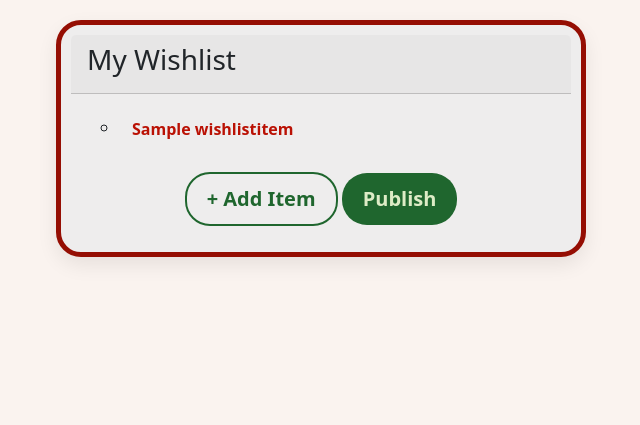
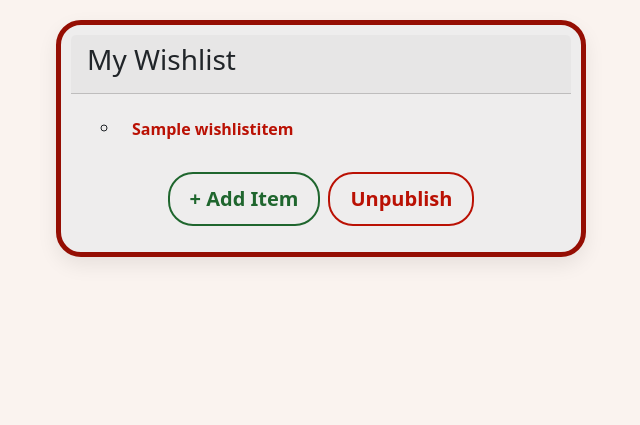
Before and after one commit to alex-enc/secret-santa-wishlist-django, a Django app: page /dashboard/ in a window 1280 px wide. Shown: the part 104-529 px from the top of the page, without its empty margins (604-1244 px from the left). Run offline with Django 4.2, Linux system fonts and the light colour scheme; a user stored in the database is signed in; data comes from the database, SQL or seed files in the repository; tables that the repository leaves empty hold one stand-in row (values such as "Sample post"); some libraries are stand-ins or nearby versions.

Commit message:
Add publish/unpublish functionality to wishlist and update dashboard UI

```diff
--- a/secret_santa_wishlist/secretsanta/static/buttons.css
+++ b/secret_santa_wishlist/secretsanta/static/buttons.css
@@ -1,6 +1,16 @@
 .btn-red {
     background-color: #BA1104;
     color: #E9EFCB;
+    border-radius: 25px;
+    font-size: 20px;
+    font-weight: 600;
+    padding: 10px 20px 10px 20px;
+}
+
+.btn-red-outline {
+    background-color: transparent;
+    color: #BA1104;
+    border: 2px solid #BA1104;
     border-radius: 25px;
     font-size: 20px;
     font-weight: 600;
--- a/secret_santa_wishlist/secretsanta/templates/dashboard.html
+++ b/secret_santa_wishlist/secretsanta/templates/dashboard.html
@@ -186,9 +186,24 @@
                                             </div>
                                         {% endfor %}
                                     </ul>
-                                    <div class="mt-3 mx-auto ">
+                                    <div class="mt-3 d-flex justify-content-center gap-2 flex-wrap">
                                         <a type="button" class="btn btn-green-outline" data-bs-toggle="modal" data-bs-target="#addItemModal">+ Add Item</a>
-                                        <a type="button" class="btn btn-green">Publish</a>
+                                        <form method="post" action="{% url 'dashboard' %}">
+                                            {% csrf_token %}
+                                            {% if wishlist.published %}
+                                                <button type="submit"
+                                                        name="unpublish_wishlist"
+                                                        class="btn btn-red-outline">
+                                                    Unpublish
+                                                </button>
+                                            {% else %}
+                                                <button type="submit"
+                                                        name="publish_wishlist"
+                                                        class="btn btn-green">
+                                                    Publish
+                                                </button>
+                                            {% endif %}
+                                        </form>
                                     </div>
                                 {% else %}
                                     <a type="button" class="btn btn-green" data-bs-toggle="modal" data-bs-target="#addItemModal">+ Add Item</a>
--- a/secret_santa_wishlist/secretsanta/views/dashboard_view.py
+++ b/secret_santa_wishlist/secretsanta/views/dashboard_view.py
@@ -156,8 +156,35 @@ def dashboard(request):
             )
 
             item.delete()
+            messages.success(request, "Item deleted!")
+            return redirect("dashboard")
+        # ---------------------------------
+        # PUBLISH WISHLIST
+        # ---------------------------------
+        elif "publish_wishlist" in request.POST:
+            wishlist, created = Wishlist.objects.get_or_create(
+                user=user,
+                group=selected_group
+            )
 
-            messages.success(request, "Item deleted!")
+            wishlist.published = True
+            wishlist.save()
+            print("Wishlist published:", wishlist.published)
+            messages.success(request, "Wishlist published!")
+            return redirect("dashboard")
+        # ---------------------------------
+        # UNPUBLISH WISHLIST
+        # ---------------------------------
+        elif "unpublish_wishlist" in request.POST:
+            wishlist = Wishlist.objects.filter(
+                user=user,
+                group=selected_group
+            ).first()
+
+            if wishlist:
+                wishlist.published = False
+                wishlist.save()
+                messages.success(request, "Wishlist unpublished!")
             return redirect("dashboard")
 
     # ---------------------------------
```
Also changed, not shown: secret_santa_wishlist/secretsanta/migrations/0002_wishlist_published_wishlist_updated_at.py (added).
